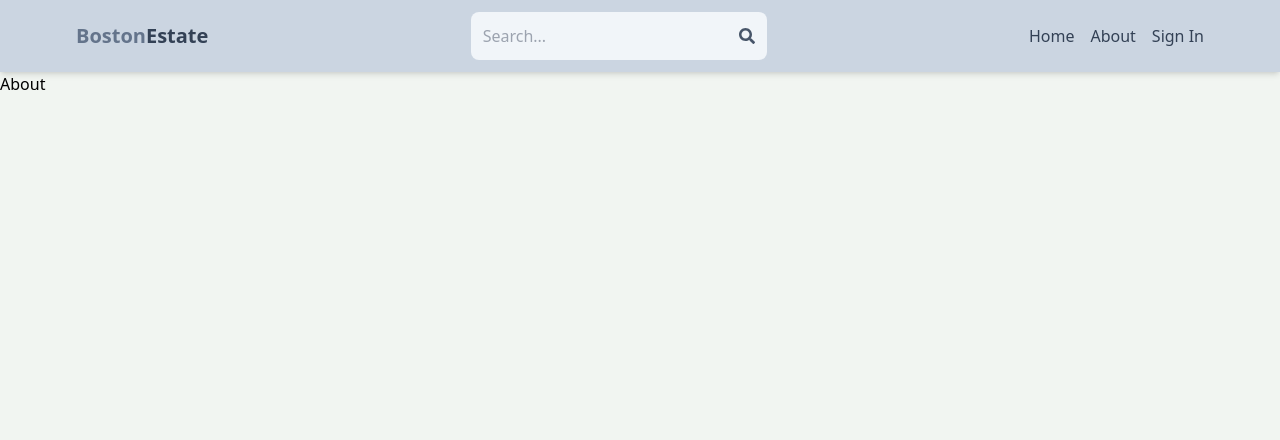
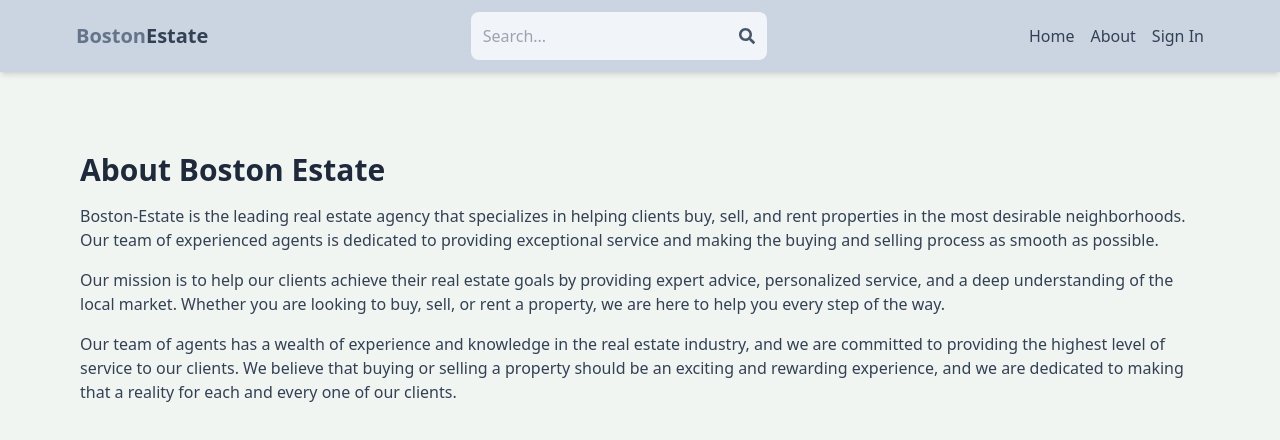
Before and after one commit to chandima2000/MERN-Real-Estate-Website, a React (Vite) app in the folder front-end/: page /about in a window 1280 px wide. Shown: the top 440 px of the page. Built offline with nearby package versions, Linux system fonts and the light colour scheme; no server answers.

Commit message:
Complete the About page UI.

```diff
--- a/front-end/src/pages/About.jsx
+++ b/front-end/src/pages/About.jsx
@@ -2,7 +2,31 @@
 
 function About() {
     return (
-        <p>About</p>
+
+        <div className='py-20 px-4 max-w-6xl mx-auto'>
+            <h1
+                className='text-3xl font-bold mb-4 text-slate-800'>
+                    About Boston Estate
+            </h1>
+                <p
+                    className='mb-4 text-slate-700'>
+                            Boston-Estate is the leading real estate agency that specializes in helping clients buy, sell, and rent properties in the most desirable neighborhoods.
+                            Our team of experienced agents is dedicated to providing exceptional service and making the buying and selling process as smooth as possible.
+                </p>
+
+                <p
+                    className='mb-4 text-slate-700'>
+                            Our mission is to help our clients achieve their real estate goals by providing expert advice, personalized service, and a deep understanding of the local market.
+                            Whether you are looking to buy, sell, or rent a property, we are here to help you every step of the way.
+                </p>
+
+                <p
+                    className='mb-4 text-slate-700'>
+                            Our team of agents has a wealth of experience and knowledge in the real estate industry, and we are committed to providing the highest level of service to our clients.
+                            We believe that buying or selling a property should be an exciting and rewarding experience, and we are dedicated to making that a reality for each and every one of our clients.
+                </p>
+      </div>
+
      );
 }
 
```
